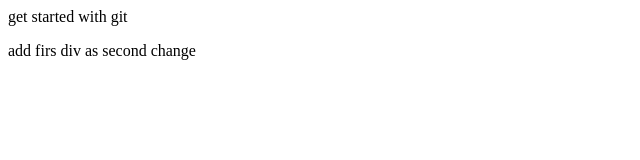
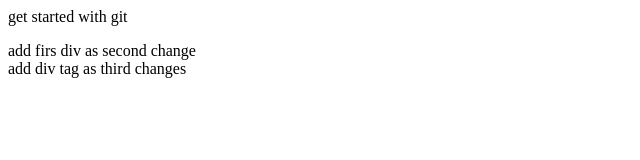
Before and after one commit to ghajavarestani/GIT-PROJECT, a plain HTML site: page index.html in a window 1280 px wide. Shown: the whole page, without its empty margins (0-640 px from the left). Drawn offline with Linux system fonts and the light colour scheme.

Commit message:
add div tag as third change

```diff
--- a/index.html
+++ b/index.html
@@ -1,3 +1,5 @@
 <p>get started with git</p>
 
 <div>add firs div as second change</div>
+
+<div>add div tag as third changes</div>
```
